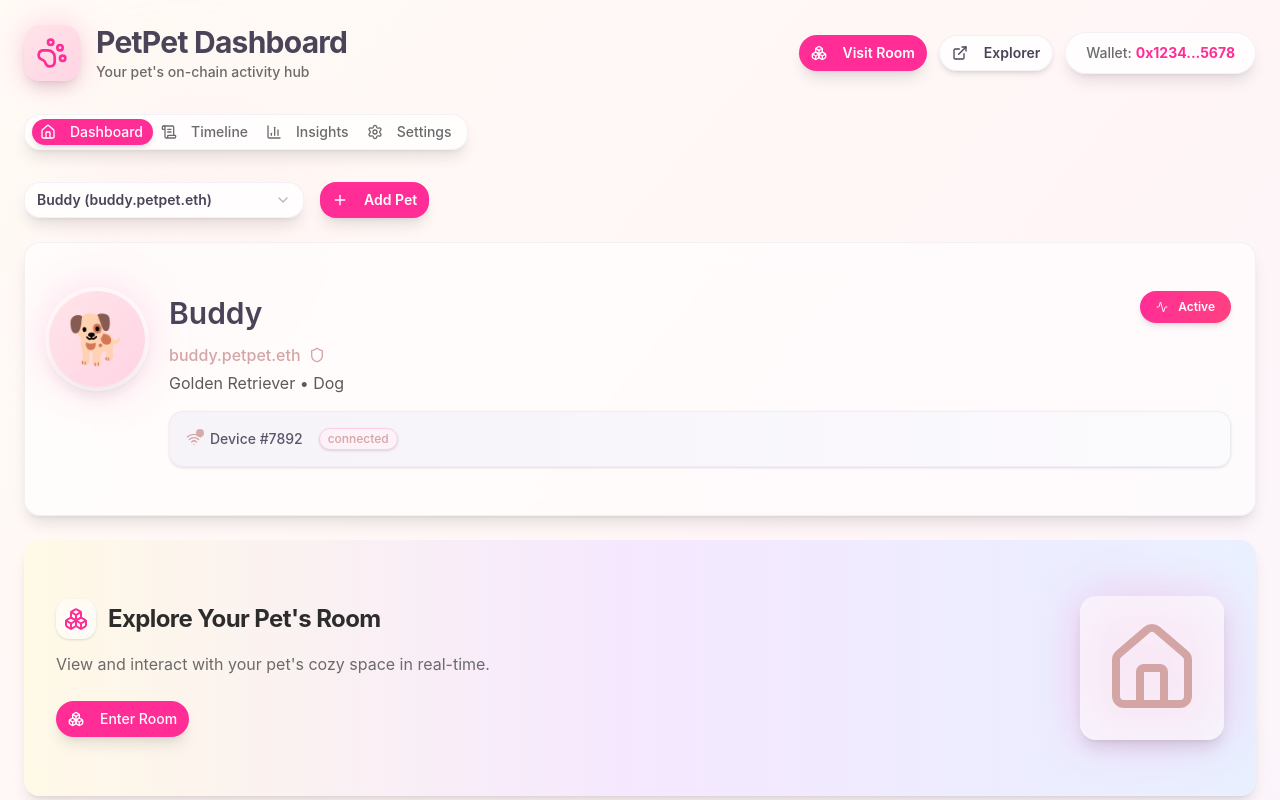
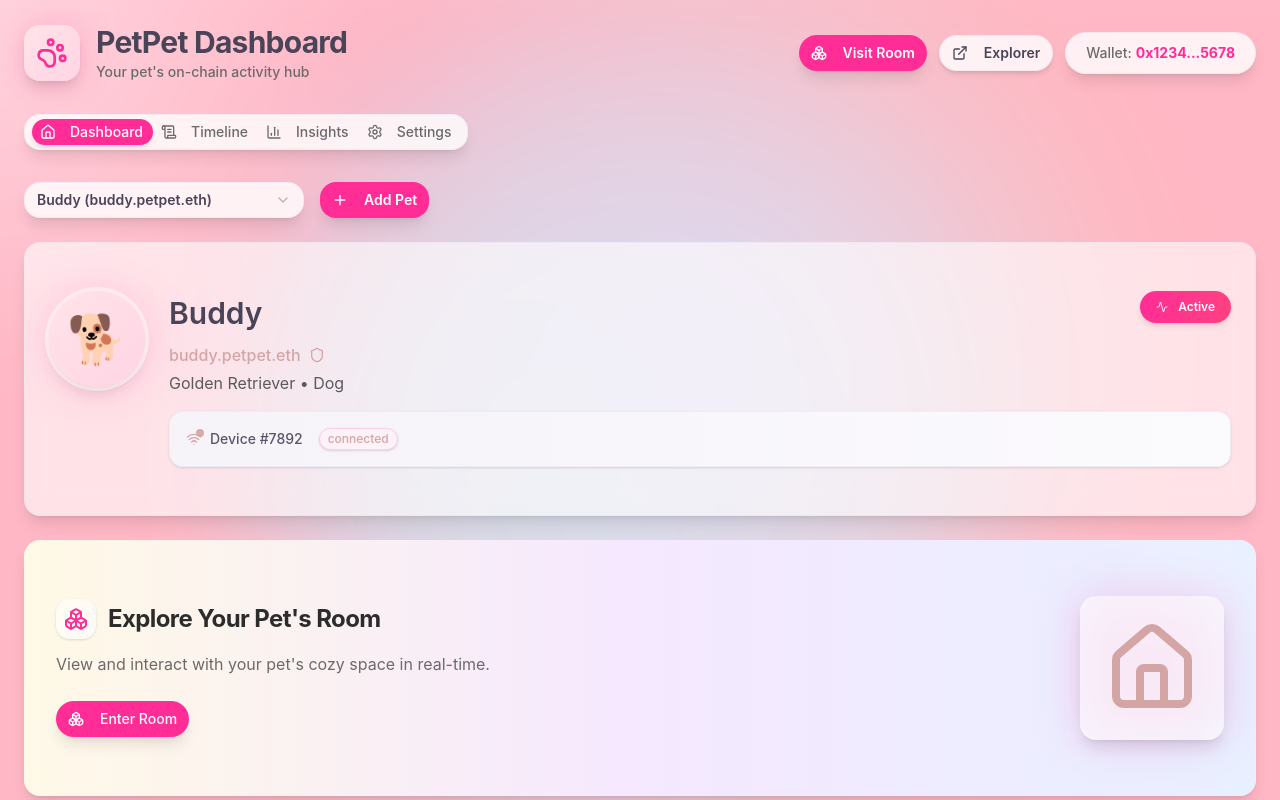
Before and after one commit to derek2403/pet-pet, a Next.js app: page /dashboard in a window 1280 px wide. Shown: the top 800 px of the page. Built offline with nearby package versions, Linux system fonts and the light colour scheme.

Commit message:
added background gradient to dashboard

```diff
--- a/package.json
+++ b/package.json
@@ -28,10 +28,14 @@
   "devDependencies": {
     "@eslint/eslintrc": "^3",
     "@tailwindcss/postcss": "^4",
+    "@types/node": "^24.9.1",
+    "@types/react": "^19.2.2",
+    "@types/react-dom": "^19.2.2",
     "eslint": "^9",
     "eslint-config-next": "15.5.4",
     "shadcn": "^3.4.2",
     "tailwindcss": "^4",
-    "tw-animate-css": "^1.4.0"
+    "tw-animate-css": "^1.4.0",
+    "typescript": "^5.9.3"
   }
 }
--- a/pages/dashboard.js
+++ b/pages/dashboard.js
@@ -12,6 +12,7 @@ import UpcomingVetCard from '@/components/dashboard/UpcomingVetCard';
 import ActivityTimelineCard from '@/components/dashboard/ActivityTimelineCard';
 import PrivacyControlsCard from '@/components/dashboard/PrivacyControlsCard';
 import TabPlaceholder from '@/components/dashboard/TabPlaceholder';
+import { BackgroundGradientAnimation } from "@/components/ui/background-gradient-animation";
 import {
   AlertCircle,
   Pill,
@@ -185,19 +186,25 @@ export default function Dashboard() {
   ];
 
   return (
-    <div
-      className="min-h-screen bg-gradient-to-br from-[#FFFBF5] via-[#FFF5F7] to-[#F8F5FF] relative overflow-hidden"
-      style={{ fontFamily: "'Inter', 'Poppins', 'Helvetica Neue', Arial, sans-serif" }}
-    >
-      {/* Subtle decorative background elements */}
-      <div className="absolute inset-0 overflow-hidden pointer-events-none">
-        <div className="absolute top-20 left-10 w-72 h-72 bg-[#FFE4E8]/20 rounded-full blur-3xl" />
-        <div className="absolute bottom-20 right-10 w-96 h-96 bg-[#F8F5FF]/30 rounded-full blur-3xl" />
-        <div className="absolute top-1/2 left-1/2 w-64 h-64 bg-[#FFF5F7]/20 rounded-full blur-3xl" />
-      </div>
-
-      {/* Header with navigation and wallet */}
-      <div className="container mx-auto px-6 py-6 relative z-10">
+    <>
+      <BackgroundGradientAnimation
+        gradientBackgroundStart="#FFF7FB" /* warm pink tint */
+        gradientBackgroundEnd="#EEF2FF" /* cool lavender tint */
+        firstColor="rgb(255, 183, 197)" /* soft rose blob */
+        secondColor="199, 210, 254" /* periwinkle */
+        thirdColor="190, 242, 234" /* mint/teal */
+        fourthColor="254, 215, 170" /* peach */
+        fifthColor="221, 214, 254" /* soft purple */
+        pointerColor="255, 236, 244" /* very light pink pointer */
+        size="120%"
+        blendingValue="normal"
+        interactive={true}
+        containerClassName="fixed inset-0 z-0 pointer-events-none"
+      />
+      {/* Content wrapper above background */}
+      <div className="relative z-10">
+        {/* Header with navigation and wallet */}
+        <div className="container mx-auto px-6 py-6" style={{ fontFamily: "'Inter', 'Poppins', 'Helvetica Neue', Arial, sans-serif" }}>
         <DashboardHeader />
 
         {/* Main Content with Tabs */}
@@ -360,7 +367,8 @@ export default function Dashboard() {
             )}
           </AnimatePresence>
         </Tabs>
+        </div>
       </div>
-    </div>
+    </>
   );
 }
--- a/styles/globals.css
+++ b/styles/globals.css
@@ -134,3 +134,38 @@ body {
     @apply bg-background text-foreground;
   }
 }
+
+@layer utilities {
+  @keyframes first {
+    0% { transform: translate(-10%, -10%) scale(1); }
+    50% { transform: translate(10%, 10%) scale(1.1); }
+    100% { transform: translate(-10%, -10%) scale(1); }
+  }
+  @keyframes second {
+    0% { transform: translate(20%, -20%) scale(1.1); }
+    50% { transform: translate(-20%, 20%) scale(0.9); }
+    100% { transform: translate(20%, -20%) scale(1.1); }
+  }
+  @keyframes third {
+    0% { transform: translate(-15%, 20%) scale(0.9); }
+    50% { transform: translate(15%, -10%) scale(1.05); }
+    100% { transform: translate(-15%, 20%) scale(0.9); }
+  }
+  @keyframes fourth {
+    0% { transform: translate(0%, 0%) scale(1); }
+    33% { transform: translate(10%, -10%) scale(1.05); }
+    66% { transform: translate(-10%, 10%) scale(0.95); }
+    100% { transform: translate(0%, 0%) scale(1); }
+  }
+  @keyframes fifth {
+    0% { transform: translate(5%, -5%) scale(1.05); }
+    50% { transform: translate(-5%, 5%) scale(0.95); }
+    100% { transform: translate(5%, -5%) scale(1.05); }
+  }
+
+  .animate-first { animation: first 18s ease-in-out infinite; }
+  .animate-second { animation: second 22s ease-in-out infinite; }
+  .animate-third { animation: third 26s ease-in-out infinite; }
+  .animate-fourth { animation: fourth 30s ease-in-out infinite; }
+  .animate-fifth { animation: fifth 34s ease-in-out infinite; }
+}
```
Also changed, not shown: tsconfig.json (added, +35 -0 lines).
